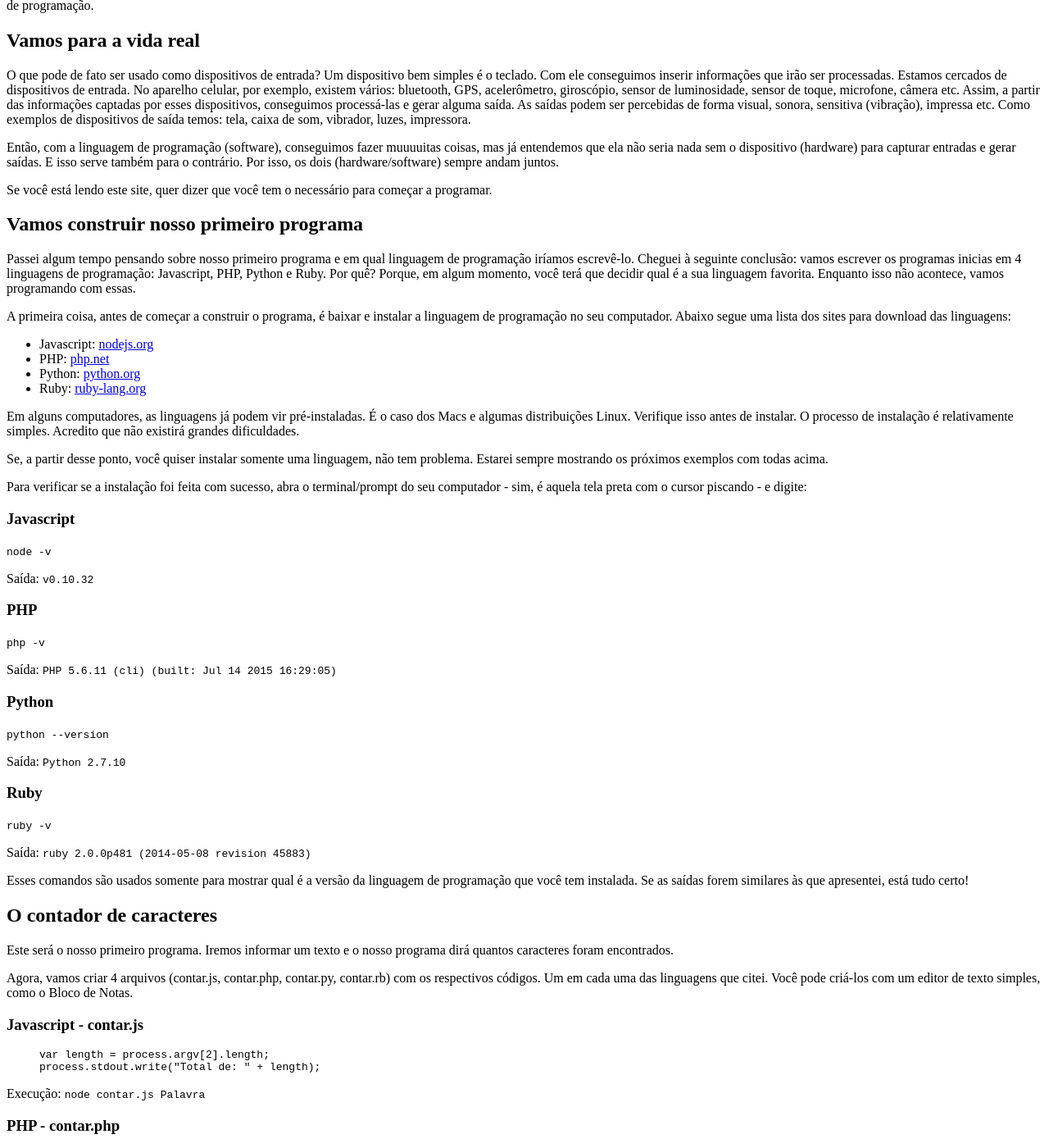
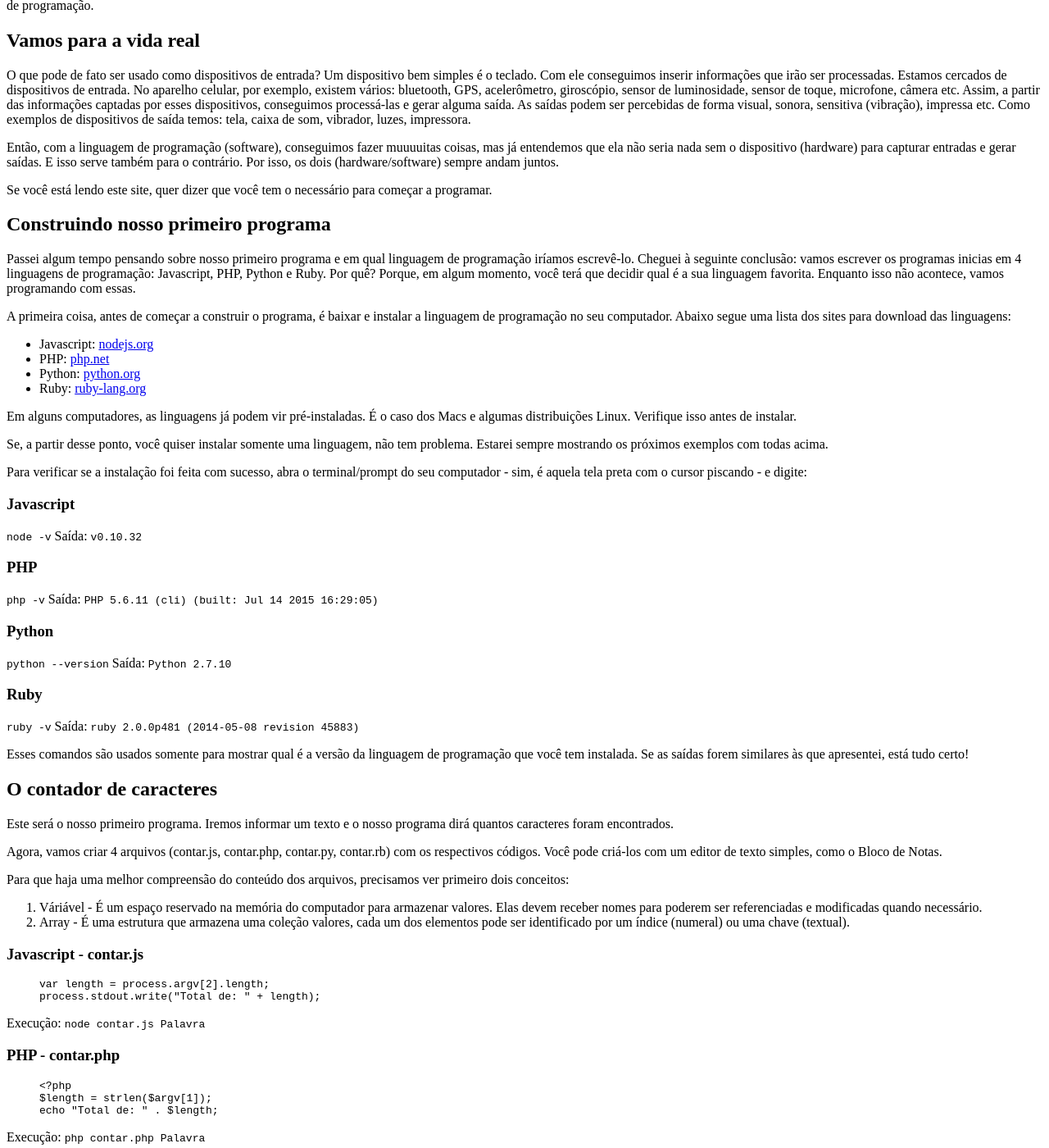
Before and after one commit to abdala/abdala.github.io, a Jekyll site: the page built from _posts/2015-08-09-manhe-aprendi-a-programar-io.markdown, in a window 1280 px wide and 1400 px high, scrolled down 398 px. Shown: the whole window at 82% size. Built offline with Jekyll 4.4.1, drawn with Linux system fonts in a browser that asks for light colours; nearby versions of some CDN libraries; library files that are not in the unit come from our copies; comment, search, counter and statistics services are not loaded.

Commit message:
Adding variable and array explanation

```diff
--- a/_posts/2015-08-09-manhe-aprendi-a-programar-io.markdown
+++ b/_posts/2015-08-09-manhe-aprendi-a-programar-io.markdown
@@ -27,7 +27,7 @@
 
 Se você está lendo este site, quer dizer que você tem o necessário para começar a programar.
 
-## Vamos construir nosso primeiro programa
+## Construindo nosso primeiro programa
 
 Passei algum tempo pensando sobre nosso primeiro programa e em qual linguagem de programação iríamos escrevê-lo. Cheguei à seguinte conclusão: vamos escrever os programas inicias em 4 linguagens de programação: Javascript, PHP, Python e Ruby. Por quê? Porque, em algum momento, você terá que decidir qual é a sua linguagem favorita. Enquanto isso não acontece, vamos programando com essas.
 
@@ -38,7 +38,7 @@
 - Python: [python.org](https://www.python.org)
 - Ruby: [ruby-lang.org](https://www.ruby-lang.org/en/)
 
-Em alguns computadores, as linguagens já podem vir pré-instaladas. É o caso dos Macs e algumas distribuições Linux. Verifique isso antes de instalar. O processo de instalação é relativamente simples. Acredito que não existirá grandes dificuldades.
+Em alguns computadores, as linguagens já podem vir pré-instaladas. É o caso dos Macs e algumas distribuições Linux. Verifique isso antes de instalar.
 
 Se, a partir desse ponto, você quiser instalar somente uma linguagem, não tem problema. Estarei sempre mostrando os próximos exemplos com todas acima.
 
@@ -74,7 +66,12 @@
 
 Este será o nosso primeiro programa. Iremos informar um texto e o nosso programa dirá quantos caracteres foram encontrados.
 
-Agora, vamos criar 4 arquivos (contar.js, contar.php, contar.py, contar.rb) com os respectivos códigos. Um em cada uma das linguagens que citei. Você pode criá-los com um editor de texto simples, como o Bloco de Notas.
+Agora, vamos criar 4 arquivos (contar.js, contar.php, contar.py, contar.rb) com os respectivos códigos. Você pode criá-los com um editor de texto simples, como o Bloco de Notas.
+
+Para que haja uma melhor compreensão do conteúdo dos arquivos, precisamos ver primeiro dois conceitos:
+
+1. Váriável - É um espaço reservado na memória do computador para armazenar valores. Elas devem receber nomes para poderem ser referenciadas e modificadas quando necessário.
+2. Array - É uma estrutura que armazena uma coleção valores, cada um dos elementos pode ser identificado por um índice (numeral) ou uma chave (textual).
 
 ### Javascript - contar.js
 
```
Also changed, not shown: other parts of _posts/2015-08-09-manhe-aprendi-a-programar-io.markdown (+4 -12 lines).
